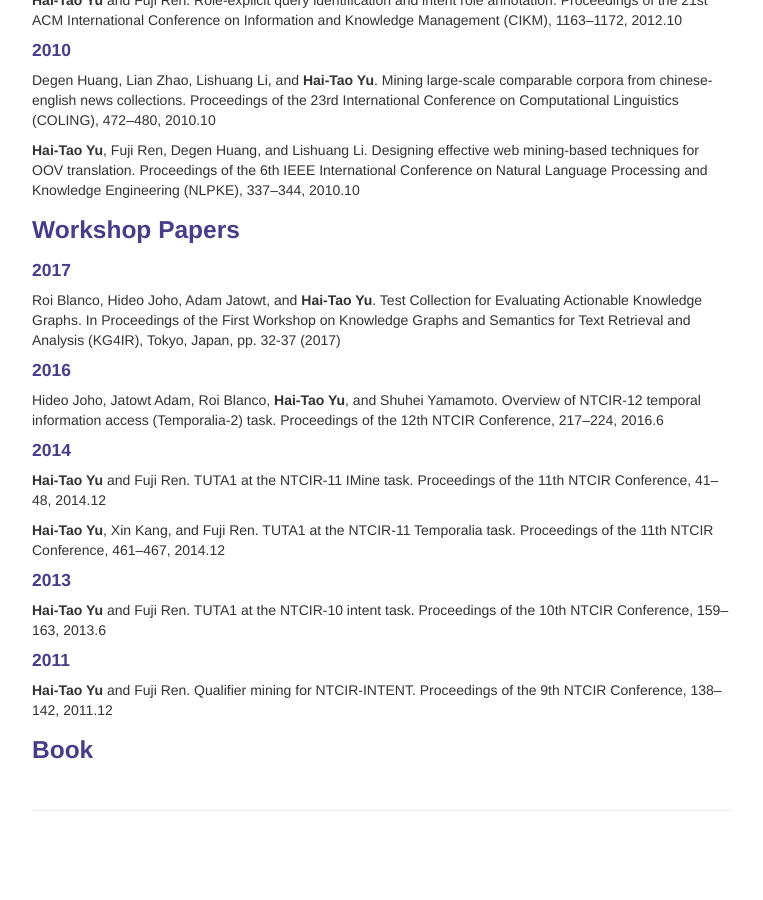
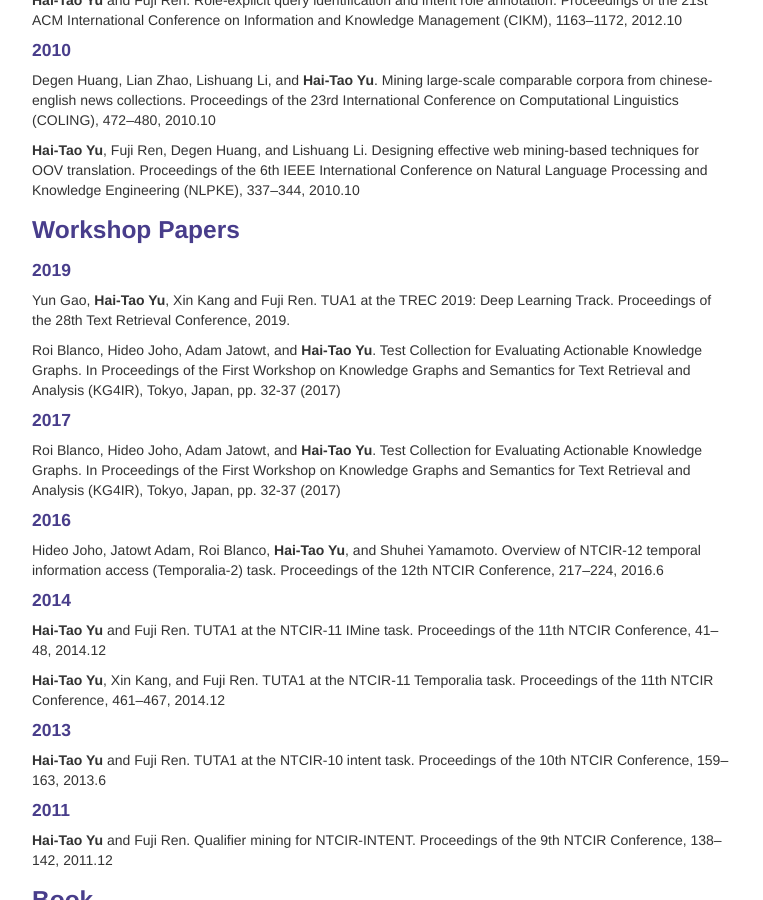
Before and after one commit to ii-research-yu/ii-research-yu.github.io, a Jekyll site: the page built from pages/publication.md, in a window 1280 px wide and 900 px high, scrolled down 2072 px. Shown: the whole window, without its empty margins (258-1021 px from the left). Built offline with Jekyll 4.4.1, drawn with Linux system fonts in a browser that asks for light colours; before the commit the page ends 2914 px from its top, so only the background shows below that.

Commit message:
Update publication.md

```diff
--- a/pages/publication.md
+++ b/pages/publication.md
@@ -86,6 +86,12 @@ Degen Huang, Lian Zhao, Lishuang Li, and **Hai-Tao Yu**. Mining large-scale comp
 
 ### <a name="workshopPapers"></a>Workshop Papers
 
+#### 2019
+
+Yun Gao, **Hai-Tao Yu**, Xin Kang and Fuji Ren. TUA1 at the TREC 2019: Deep Learning Track. Proceedings of the 28th Text Retrieval Conference, 2019.
+
+Roi Blanco, Hideo Joho, Adam Jatowt, and **Hai-Tao Yu**. Test Collection for Evaluating Actionable Knowledge Graphs. In Proceedings of the First Workshop on Knowledge Graphs and Semantics for Text Retrieval and Analysis (KG4IR), Tokyo, Japan, pp. 32-37 (2017)
+
 #### 2017
 
 Roi Blanco, Hideo Joho, Adam Jatowt, and **Hai-Tao Yu**. Test Collection for Evaluating Actionable Knowledge Graphs. In Proceedings of the First Workshop on Knowledge Graphs and Semantics for Text Retrieval and Analysis (KG4IR), Tokyo, Japan, pp. 32-37 (2017)
```
